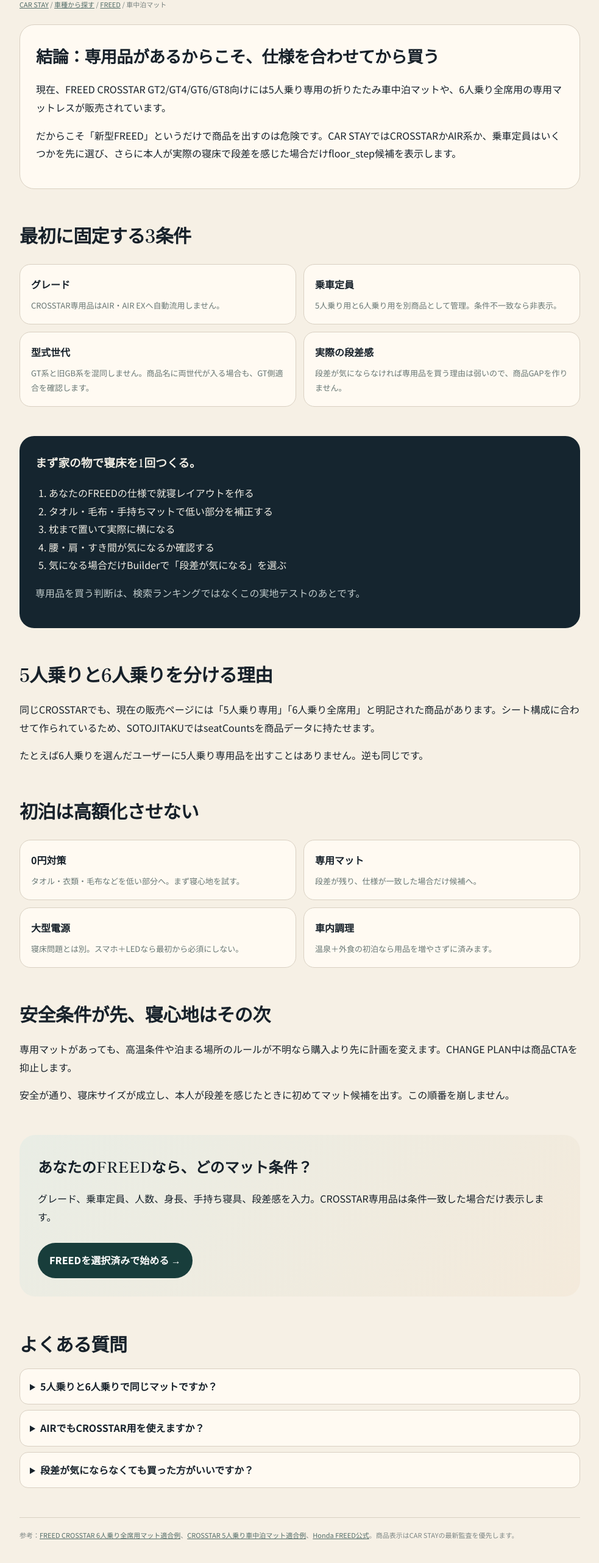
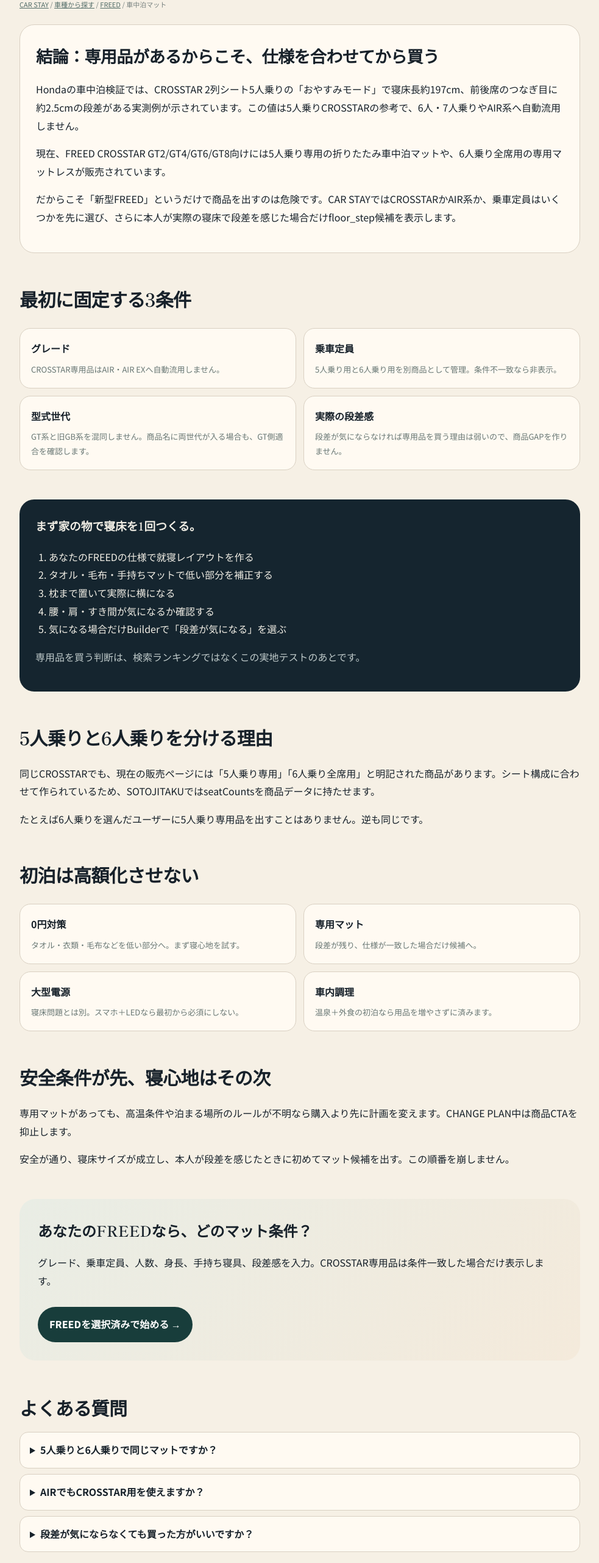
Before and after one commit to stusaurus/sotojitaku, a website: page car-stay/car/freed/mat/index.html in a window 1280 px wide. Shown: the part 797-3360 px from the top of the page at 61% size, without its empty margins (148-1131 px from the left). Drawn offline with Linux system fonts and the light colour scheme.

Commit message:
Add verified geometry to CAR STAY mat SEO

```diff
--- a/car-stay/car/freed/mat/index.html
+++ b/car-stay/car/freed/mat/index.html
@@ -1,7 +1,7 @@
 <!doctype html>
 <html lang="ja"><head><meta charset="utf-8"><meta name="viewport" content="width=device-width,initial-scale=1">
 <title>FREED CROSSTAR GT系の車中泊マット｜5人・6人乗りを分ける｜SOTOJITAKU CAR STAY</title>
-<meta name="description" content="新型FREED CROSSTAR GT系の車中泊マット選び。5人・6人乗りを分け、段差を感じた人だけ専用マットを検討。AIR系へ流用しません。">
+<meta name="description" content="新型FREED CROSSTAR GT系の車中泊マット選び。5人乗りはHonda実測の寝床長約197cm・段差約2.5cmを参考にし、5人・6人乗りを分けて必要な場合だけ専用マットを検討します。">
 <link rel="canonical" href="https://stusaurus.github.io/sotojitaku/car-stay/car/freed/mat/">
 <meta property="og:title" content="FREED CROSSTAR GT系の車中泊マット｜SOTOJITAKU CAR STAY"><meta property="og:description" content="5人・6人乗りを先に固定。段差が気になる人だけ専用マットへ。"><meta property="og:type" content="article"><meta property="og:url" content="https://stusaurus.github.io/sotojitaku/car-stay/car/freed/mat/">
 <link rel="stylesheet" href="../../../seo.css">
@@ -12,7 +12,7 @@
 <section class="hero"><div class="hero-inner"><div><p class="eyebrow">FREED CROSSTAR GT · SLEEP FLOOR</p><h1>FREEDの車中泊マット、<br>定員とグレードを先に合わせる。</h1><p>新型FREED GT系では、CROSSTARの5人乗り用・6人乗り用など専用品が分かれます。「FREED用」で選ばず、あなたの仕様を固定してから寝床の段差を確認します。</p><a class="cta" href="../../../?vehicle=honda-freed-gt&from=seo&entry=freed-mat">FREEDで寝床を判定する →</a></div><aside class="confidence"><span class="status warn">CONFIG FIRST</span><strong>5人 / 6人</strong><p>CROSSTAR専用品をAIRへ自動流用しません。</p></aside></div></section>
 <main class="main">
 <div class="breadcrumb"><a href="../../../">CAR STAY</a> / <a href="../../">車種から探す</a> / <a href="../">FREED</a> / 車中泊マット</div>
-<section class="lead-card"><h2>結論：専用品があるからこそ、仕様を合わせてから買う</h2><p>現在、FREED CROSSTAR GT2/GT4/GT6/GT8向けには5人乗り専用の折りたたみ車中泊マットや、6人乗り全席用の専用マットレスが販売されています。</p><p>だからこそ「新型FREED」というだけで商品を出すのは危険です。CAR STAYではCROSSTARかAIR系か、乗車定員はいくつかを先に選び、さらに本人が実際の寝床で段差を感じた場合だけfloor_step候補を表示します。</p></section>
+<section class="lead-card"><h2>結論：専用品があるからこそ、仕様を合わせてから買う</h2><p>Hondaの車中泊検証では、CROSSTAR 2列シート5人乗りの「おやすみモード」で寝床長約197cm、前後席のつなぎ目に約2.5cmの段差がある実測例が示されています。この値は5人乗りCROSSTARの参考で、6人・7人乗りやAIR系へ自動流用しません。</p><p>現在、FREED CROSSTAR GT2/GT4/GT6/GT8向けには5人乗り専用の折りたたみ車中泊マットや、6人乗り全席用の専用マットレスが販売されています。</p><p>だからこそ「新型FREED」というだけで商品を出すのは危険です。CAR STAYではCROSSTARかAIR系か、乗車定員はいくつかを先に選び、さらに本人が実際の寝床で段差を感じた場合だけfloor_step候補を表示します。</p></section>
 <section class="section"><h2>最初に固定する3条件</h2><div class="check-grid">
 <div class="check"><b>グレード</b><p>CROSSTAR専用品はAIR・AIR EXへ自動流用しません。</p></div>
 <div class="check"><b>乗車定員</b><p>5人乗り用と6人乗り用を別商品として管理。条件不一致なら非表示。</p></div>
@@ -33,5 +33,5 @@
 <details><summary>5人乗りと6人乗りで同じマットですか？</summary><p>同じとは限りません。専用品は乗車定員条件を照合して表示します。</p></details>
 <details><summary>AIRでもCROSSTAR用を使えますか？</summary><p>適合確認なしには出しません。CROSSTAR専用品はCROSSTAR選択時だけ候補にします。</p></details>
 <details><summary>段差が気にならなくても買った方がいいですか？</summary><p>初泊では不要です。手持ち寝具で十分なら「今回はいらない」が正解です。</p></details></section>
-<p class="source-note">参考：<a href="https://item.rakuten.co.jp/a-price/4982323271052/" rel="nofollow">FREED CROSSTAR 6人乗り全席用マット適合例</a>、<a href="https://item.rakuten.co.jp/shoppresidente/xy0723202/" rel="nofollow">CROSSTAR 5人乗り車中泊マット適合例</a>、<a href="https://www.honda.co.jp/FREED/" rel="nofollow">Honda FREED公式</a>。商品表示はCAR STAYの最新監査を優先します。</p>
+<p class="source-note">参考：<a href="https://www.honda.co.jp/outdoor/stay-car/freed.html" rel="nofollow">Honda FREED 車中泊検証</a>、<a href="https://item.rakuten.co.jp/a-price/4982323271052/" rel="nofollow">FREED CROSSTAR 6人乗り全席用マット適合例</a>、<a href="https://item.rakuten.co.jp/shoppresidente/xy0723202/" rel="nofollow">CROSSTAR 5人乗り車中泊マット適合例</a>、<a href="https://www.honda.co.jp/FREED/" rel="nofollow">Honda FREED公式</a>。商品表示はCAR STAYの最新監査を優先します。</p>
 </main><footer class="foot">SOTOJITAKU CAR STAY — 仕様を合わせて、必要な寝心地だけ。</footer></body></html>
```
